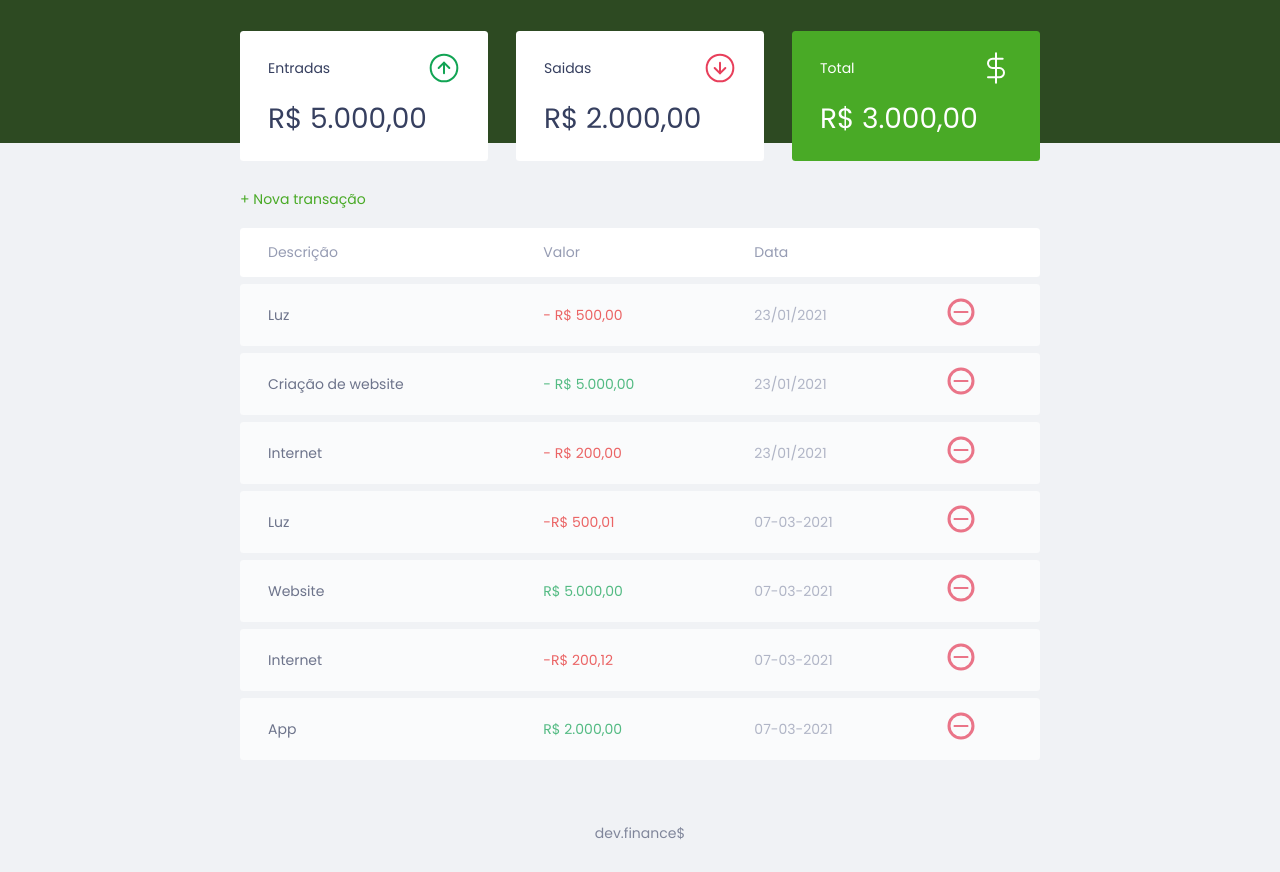
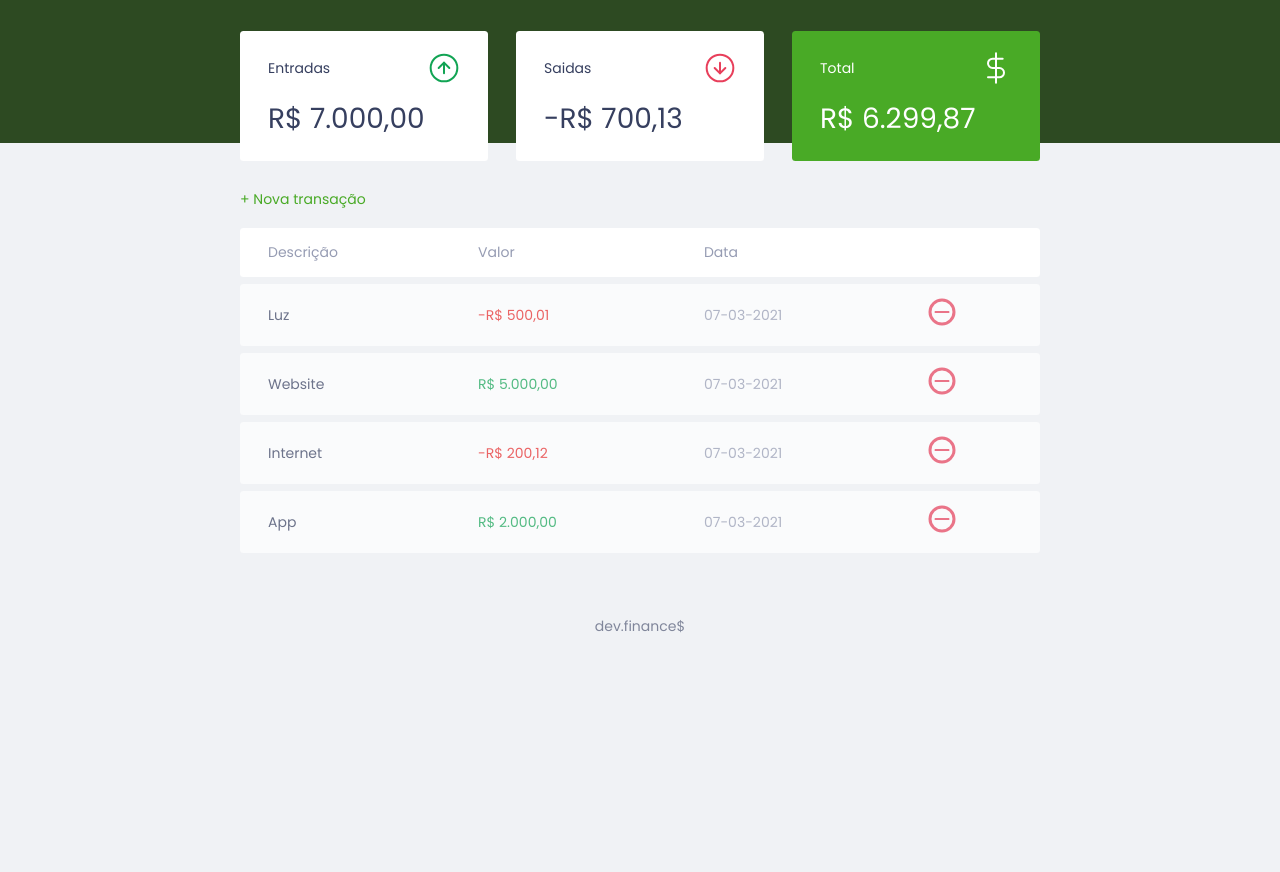
Before and after one commit to LH-blip/dev.finance, a website: page index.html in a window 1280 px wide. Shown: the part 55-927 px from the top of the page. After the commit the page ends 800 px from the top, so only its background shows below. Drawn offline with Linux system fonts and the light colour scheme.

Commit message:
change in html

```diff
--- a/index.html
+++ b/index.html
@@ -30,7 +30,7 @@
                     </span>
                     <img src="./assets/income.svg" alt="Image de entradas">
                 </h3>
-                <p>R$ 5.000,00</p>
+                <p id="incomeDisplay">R$ 5.000,00</p>
             </div>
 
             <div class="card">
@@ -40,7 +40,7 @@
                     </span>
                     <img src="./assets/expense.svg" alt="Image de saidas">
                 </h3>
-                <p>R$ 2.000,00</p>
+                <p id="expenseDisplay">R$ 2.000,00</p>
             </div>
 
             <div class="card total">
@@ -50,7 +50,7 @@
                     </span>
                     <img src="./assets/total.svg" alt="Image de total">
                 </h3>
-                <p>R$ 3.000,00</p>
+                <p id="totalDisplay">R$ 3.000,00</p>
             </div>
         </section>
 
@@ -58,10 +58,7 @@
             <h2 class="sr-only">Transações</h2>
         </section>
 
-        <a
-            href="#"
-            class="button new"
-            onclick="Modal.open();">+ Nova transação
+        <a href="#" class="button new" onclick="Modal.open();">+ Nova transação
         </a>
 
         <table id="data-table">
@@ -74,30 +71,6 @@
                 </tr>
             </thead>
             <tbody>
-                <tr>
-                    <td class="description">Luz</td>
-                    <td class="expense">- R$ 500,00</td>
-                    <td class="date">23/01/2021</td>
-                    <td>
-                        <img src="./assets/minus.svg" alt="remover transação">
-                    </td>
-                </tr>
-                <tr>
-                    <td class="description">Criação de website</td>
-                    <td class="income">- R$ 5.000,00</td>
-                    <td class="date">23/01/2021</td>
-                    <td>
-                        <img src="./assets/minus.svg" alt="remover transação">
-                    </td>
-                </tr>
-                <tr>
-                    <td class="description">Internet</td>
-                    <td class="expense">- R$ 200,00</td>
-                    <td class="date">23/01/2021</td>
-                    <td>
-                        <img src="./assets/minus.svg" alt="remover transação">
-                    </td>
-                </tr>
             </tbody>
         </table>
     </main>
@@ -108,54 +81,31 @@
                 <h2>Nova Transação</h2>
                 <form action="">
                     <div class="input-group">
-                        <label
-                            class="sr-only"
-                            for="description">
+                        <label class="sr-only" for="description">
                             Descrição
                         </label>
-                        <input
-                            type="text"
-                            id="description"
-                            name="description"
-                            placeholder="Descrição"
-                        >
+                        <input type="text" id="description" name="description" placeholder="Descrição">
                     </div>
 
                     <div class="input-group">
-                        <label
-                            class="sr-only"
-                            for="amount">
+                        <label class="sr-only" for="amount">
                             Valor
                         </label>
-                        <input
-                            type="number"
-                            step="0.01"
-                            id="amount"
-                            name="amount"
-                            placeholder="0,00"
-                        >
+                        <input type="number" step="0.01" id="amount" name="amount" placeholder="0,00">
                         <small> Use o sinal - (Negativo) para despesas e ,
                             (virgula) para casas decimais </small>
 
                     </div>
 
                     <div class="input-group">
-                        <label class="sr-only"
-                         for="date">
-                         Data
+                        <label class="sr-only" for="date">
+                            Data
                         </label>
-                        <input
-                            type="date"
-                            id="date"
-                            name="date"
-                        >
+                        <input type="date" id="date" name="date">
                     </div>
 
                     <div class="input-group actions">
-                        <a
-                            onclick="Modal.close();"
-                            href="#"
-                            class="button cancel">Cancelar</a>
+                        <a onclick="Modal.close();" href="#" class="button cancel">Cancelar</a>
                         <button>Salvar</button>
                     </div>
 
@@ -169,7 +119,6 @@
     </footer>
 
     <script src="script.js"></script>
-
 </body>
 
 </html>
```
